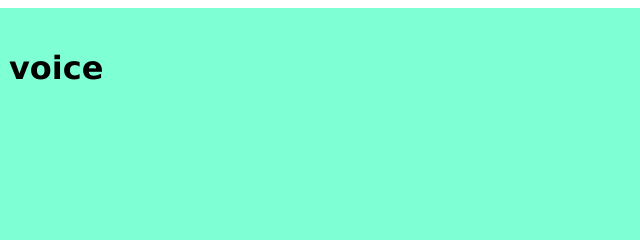
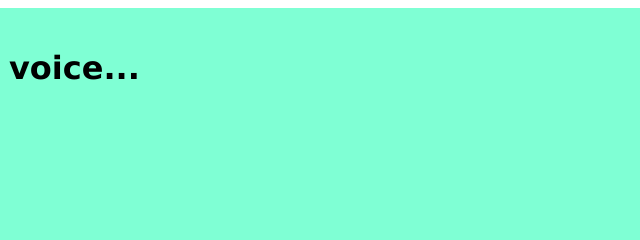
Before and after one commit to Sampatkini/prework, a plain HTML site: page index.html in a window 1280 px wide. Shown: the top 240 px of the page, 567-1207 px from the left. Drawn offline with Linux system fonts and the light colour scheme.

Commit message:
fix image

```diff
--- a/index.html
+++ b/index.html
@@ -26,9 +26,9 @@
 
   <body>
     <div>
-      <h1>The man with the therapeutic voice</h1>
+      <h1>The man with the therapeutic voice...</h1>
       <h2>Dedicated fanpage about the amazing "Lucky Ali".</h2>
-          <img src=" https://im.indiatimes.in/content/2020/Dec/luck_5fd86d32eaf97.jpg?w=725&h=543 "
+          <img src="https://im.indiatimes.in/content/2020/Dec/luck_5fd86d32eaf97.jpg?w=725&h=543"
             alt="lucky ali"
           />
 
```
